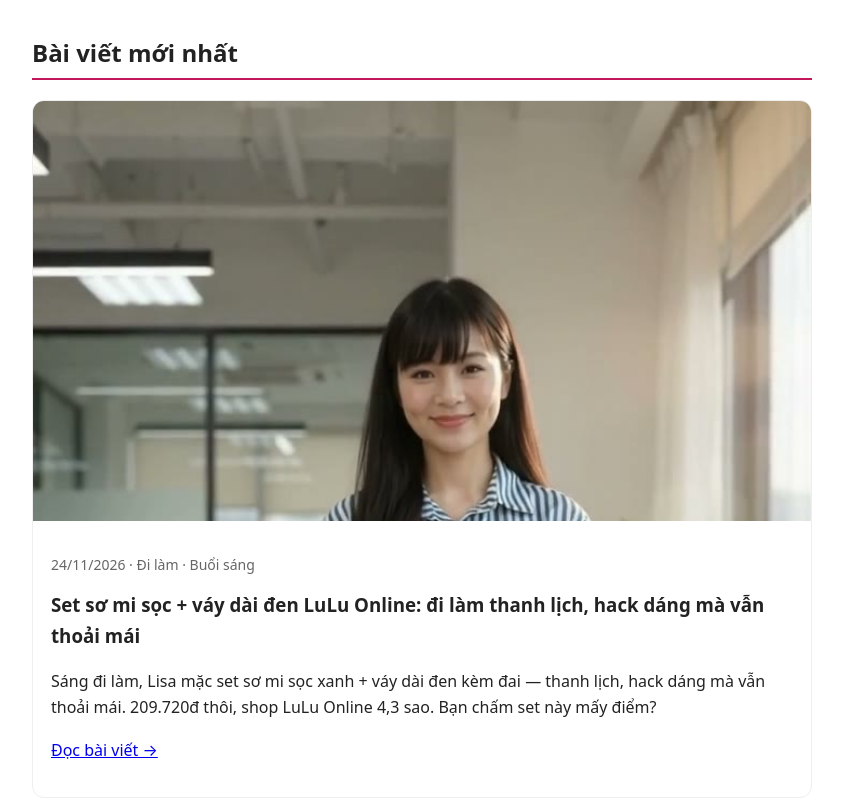
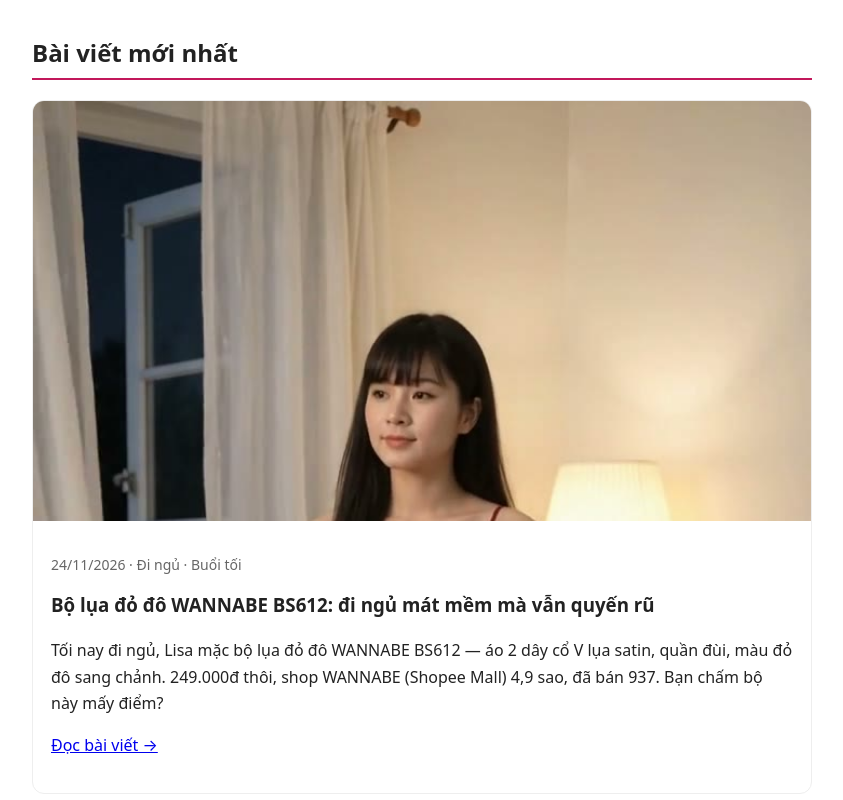
Before and after one commit to thanhlamvd/lisa-workspace-studio, a plain HTML site: page blog/index.html in a window 1280 px wide. Shown: the part 360-1160 px from the top of the page, without its empty margins (218-1061 px from the left). Drawn offline with Linux system fonts and the light colour scheme.

Commit message:
Blog: cap nhat Bai moi nhat thanh bai 28

```diff
--- a/blog/index.html
+++ b/blog/index.html
@@ -40,13 +40,22 @@ footer{margin-top:48px;border-top:1px solid var(--line);padding-top:16px;color:v
 <p>Lisa lên đồ mỗi ngày | Đi làm, đi chơi, đi ngủ đều phải xinh | Nhân vật AI</p>
 <nav>
 <a href="index.html">Trang chủ</a>
-<a href="bai-27-set-so-mi-soc-vay-dai-den-di-lam.html">Bài mới nhất</a>
+<a href="bai-28-bo-lua-do-do-wannabe-di-ngu.html">Bài mới nhất</a>
 <a href="#kenh">Kênh của Lisa</a>
 </nav>
 </header>
 
 <section>
 <h2>Bài viết mới nhất</h2>
+<article class="post">
+<img src="images/bo-lua-do-do-wannabe-blog-hero.jpg" alt="Lisa mặc bộ lụa đỏ đô WANNABE đi bộ trong phòng khách">
+<div class="post-body">
+<p class="date">24/11/2026 · Đi ngủ · Buổi tối</p>
+<h3><a href="bai-28-bo-lua-do-do-wannabe-di-ngu.html">Bộ lụa đỏ đô WANNABE BS612: đi ngủ mát mềm mà vẫn quyến rũ</a></h3>
+<p>Tối nay đi ngủ, Lisa mặc bộ lụa đỏ đô WANNABE BS612 — áo 2 dây cổ V lụa satin, quần đùi, màu đỏ đô sang chảnh. 249.000đ thôi, shop WANNABE (Shopee Mall) 4,9 sao, đã bán 937. Bạn chấm bộ này mấy điểm?</p>
+<p><a href="bai-28-bo-lua-do-do-wannabe-di-ngu.html">Đọc bài viết →</a></p>
+</div>
+</article>
 <article class="post">
 <img src="images/set-so-mi-soc-vay-dai-den-blog-hero.jpg" alt="Lisa mặc set sơ mi sọc xanh và váy dài đen đứng trong văn phòng">
 <div class="post-body">
```
